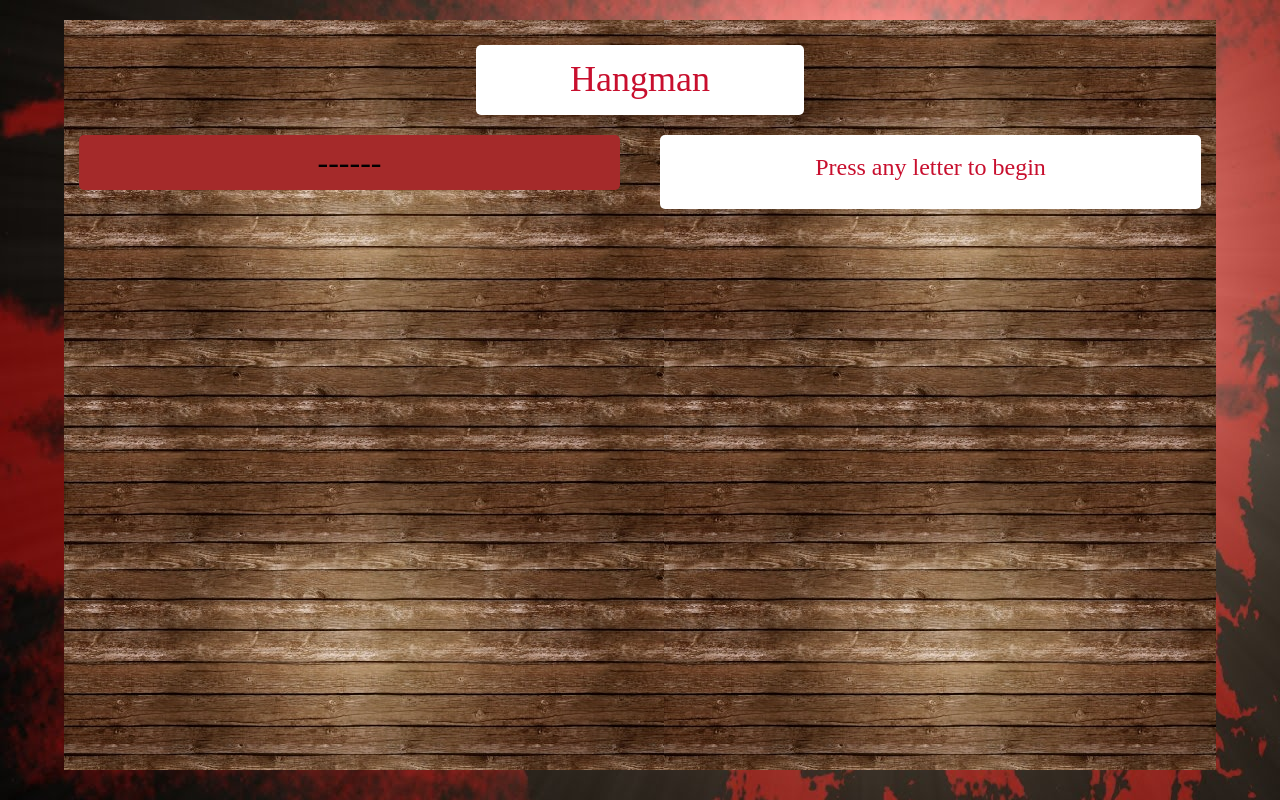
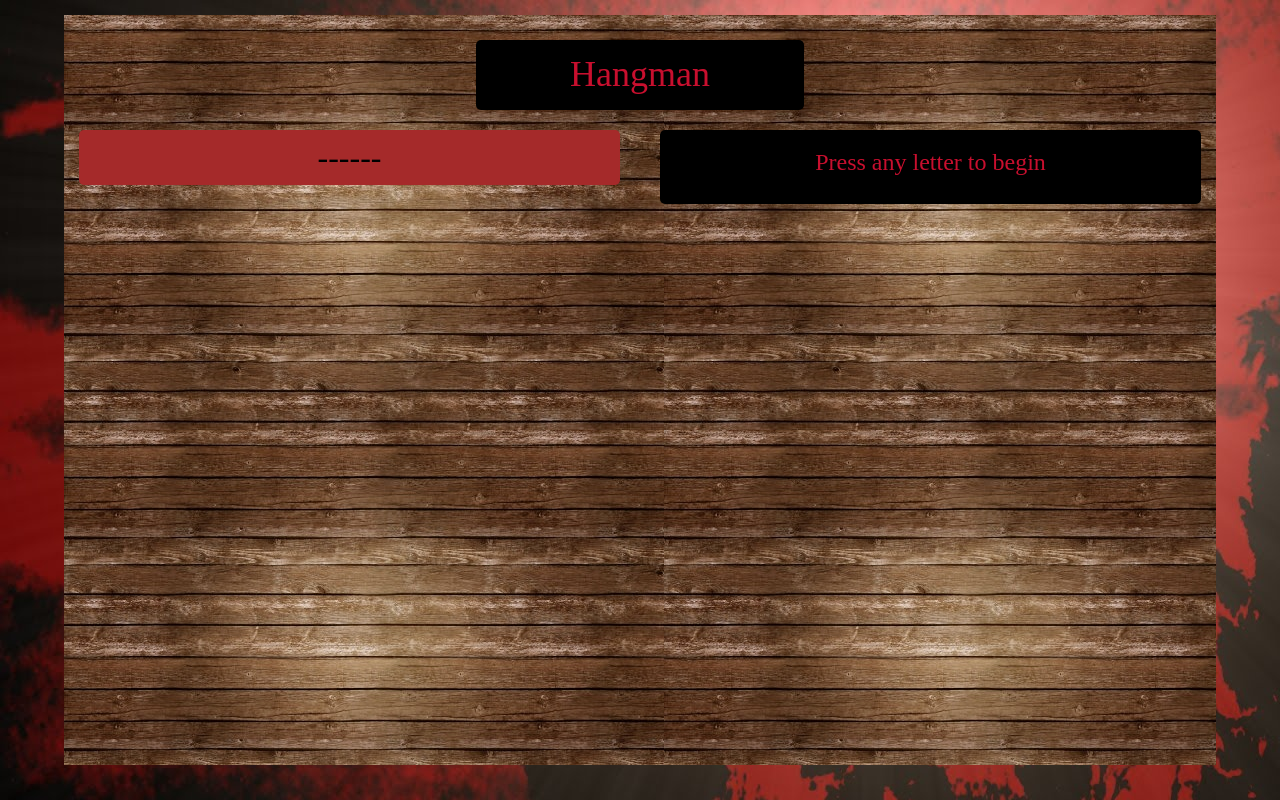
Before and after one commit to tmiess/Hangman-Game, a plain HTML site: page index.html in a window 1280 px wide. Drawn offline with nearby package versions, Linux system fonts and the light colour scheme; a web font is replaced by a local one.

Commit message:
final push for grading

```diff
--- a/assets/css/style.css
+++ b/assets/css/style.css
@@ -4,7 +4,7 @@ body {
 
 .container {
     background-image: url("../images/woodGrain.jpg");
-    margin-top: 20px;
+    margin-top: 15px;
     margin-left: auto;
     margin-right: auto;
     padding: 10px;
@@ -13,13 +13,14 @@ body {
 }
 
 #title {
-    background-color: white;
+    background-color: black;
     padding: 15px;
     margin: 15px;
     text-align: center;
     font-family: 'IM Fell English SC', serif;
     color: #C80F2E;
     border-radius: 5px;
+    min-width: 175px;
 }
 
 #wordDisplay {
@@ -38,7 +39,7 @@ body {
     font-family: 'IM Fell English SC', serif;
     padding: 15px;
     margin: 5px;
-    background-color: white;
+    background-color: black;
     color: #C80F2E;
     text-align: center;
     border-radius: 5px;
--- a/index.html
+++ b/index.html
@@ -4,7 +4,7 @@
 <head>
     <title>Let's Play Hangman</title>
 
-    <meta land="en-us" charset="UTF-8">
+    <meta lang="en-us" charset="UTF-8">
     <meta name="viewport" content="width=device-width, initial-scale=1.0">
 
     <link rel="stylesheet" href="assets/css/reset.css" type="text/css" />
```
